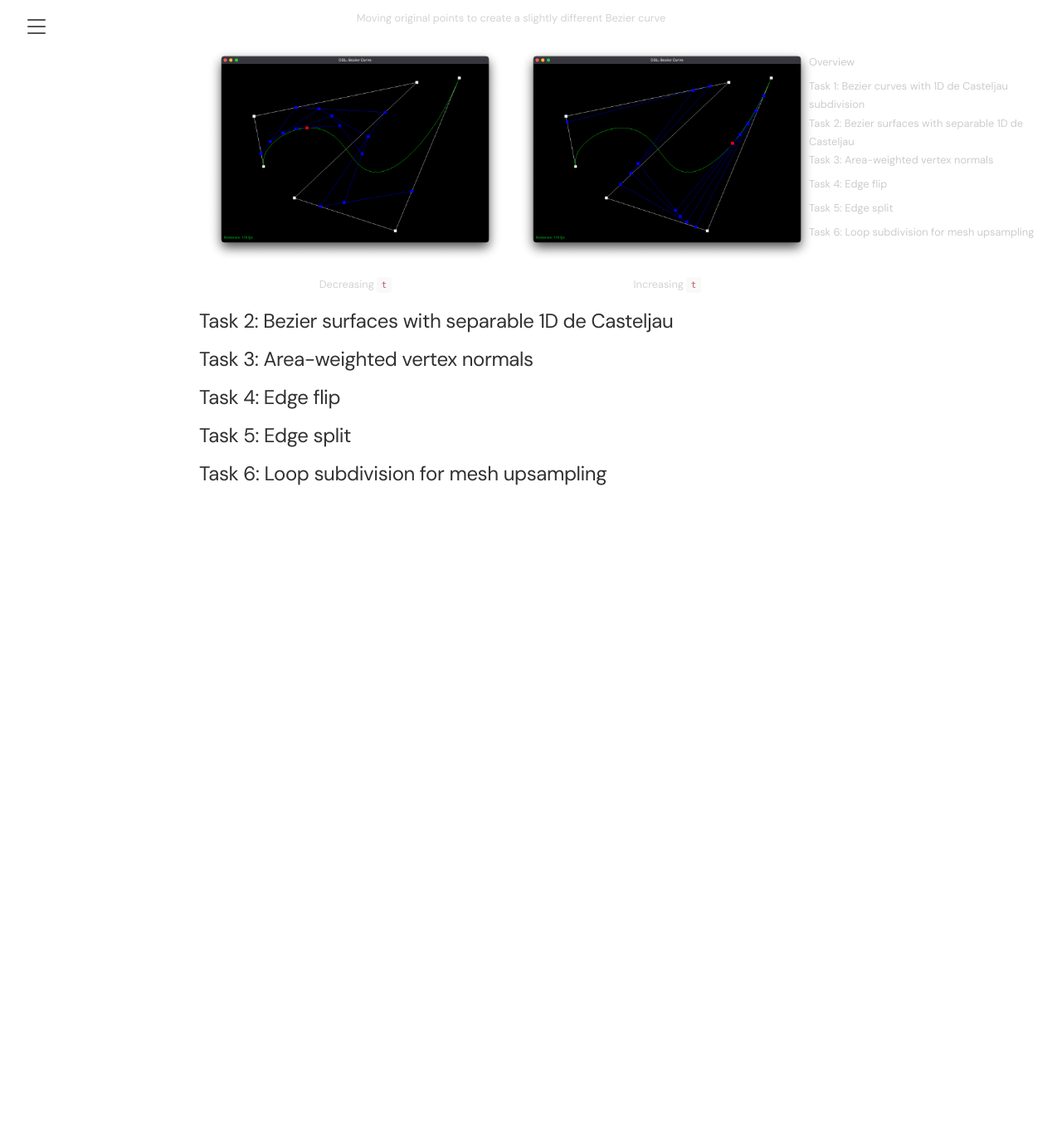
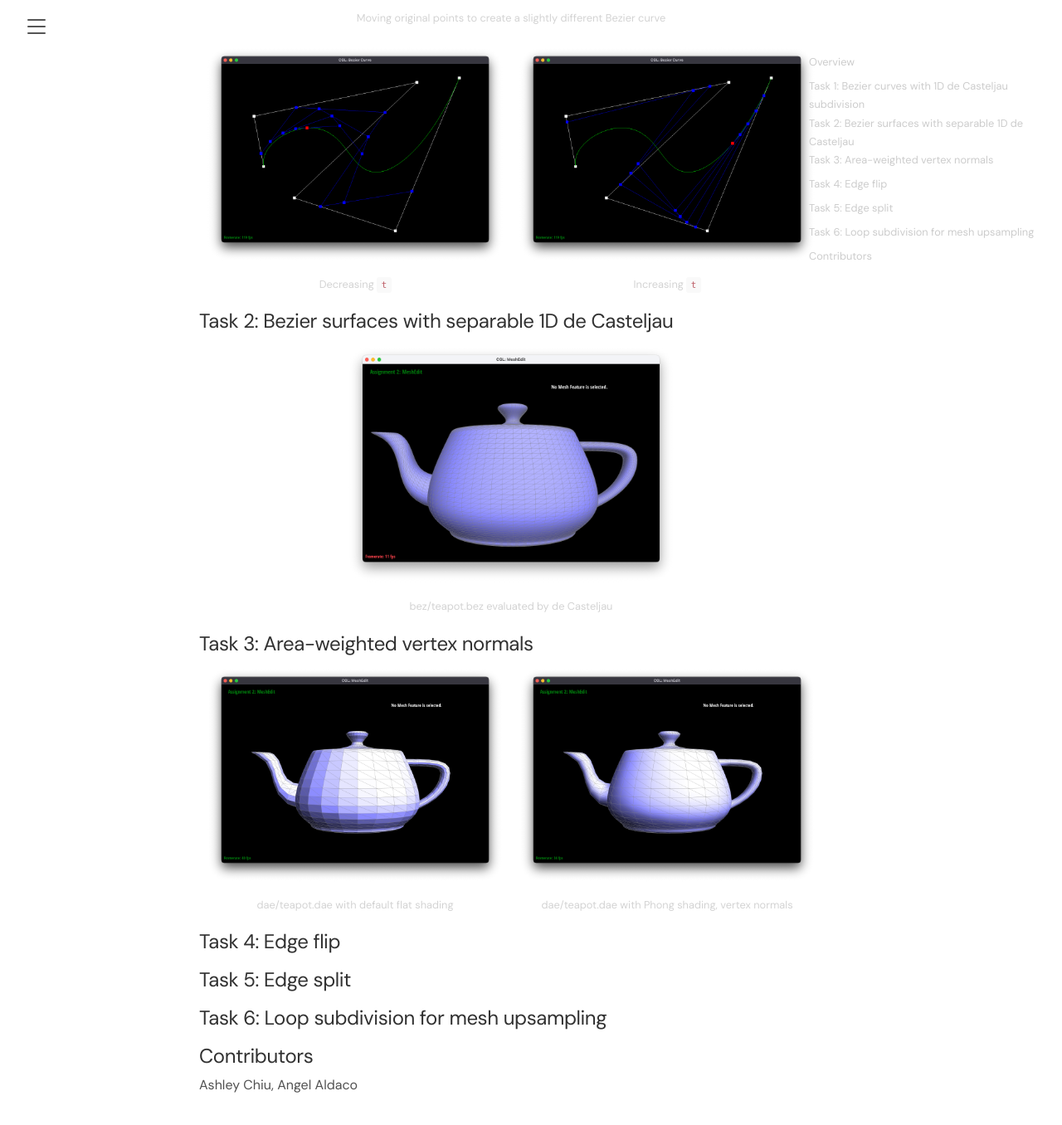
Before and after one commit to cal-cs184-student/hw-webpages-sp24-ashmchiu, a Jekyll site: the page built from hw2.md, in a window 1280 px wide and 1400 px high, scrolled down 1933 px. Shown: the top 1356 px of the window at 83% size. Built offline with Jekyll 4.4.1, drawn with Linux system fonts in a browser that asks for light colours; before the commit the page ends 2591 px from its top, so only the background shows below that.

Commit message:
[hw2] assets for task 3

```diff
--- a/hw2.md
+++ b/hw2.md
@@ -85,11 +85,39 @@ site: [https://cal-cs184-student.github.io/hw-webpages-sp24-ashmchiu/hw2/](https
 </div>
 
 ## Task 2: Bezier surfaces with separable 1D de Casteljau
+<div align="center">
+  <table style="width:100%">
+    <tr>
+      <td align="center">
+        <img src="../assets/hw2/task2.png" width="400px"/>
+        <figcaption>bez/teapot.bez evaluated by de Casteljau</figcaption>
+      </td>
+    </tr>
+  </table>
+</div>
 
 ## Task 3: Area-weighted vertex normals
+
+<div align="center">
+  <table style="width:100%">
+    <tr>
+      <td align="center">
+        <img src="../assets/hw2/task3_1.png" width="400px"/>
+        <figcaption>dae/teapot.dae with default flat shading</figcaption>
+      </td>
+      <td align="center">
+        <img src="../assets/hw2/task3_2.png" width="400px"/>
+        <figcaption>dae/teapot.dae with Phong shading, vertex normals</figcaption>
+      </td>
+    </tr>
+  </table>
+</div>
 
 ## Task 4: Edge flip
 
 ## Task 5: Edge split
 
 ## Task 6: Loop subdivision for mesh upsampling
+
+## Contributors
+Ashley Chiu, Angel Aldaco
```
Also changed, not shown: assets/hw2/task3_1.png (added), assets/hw2/task3_2.png (added).
